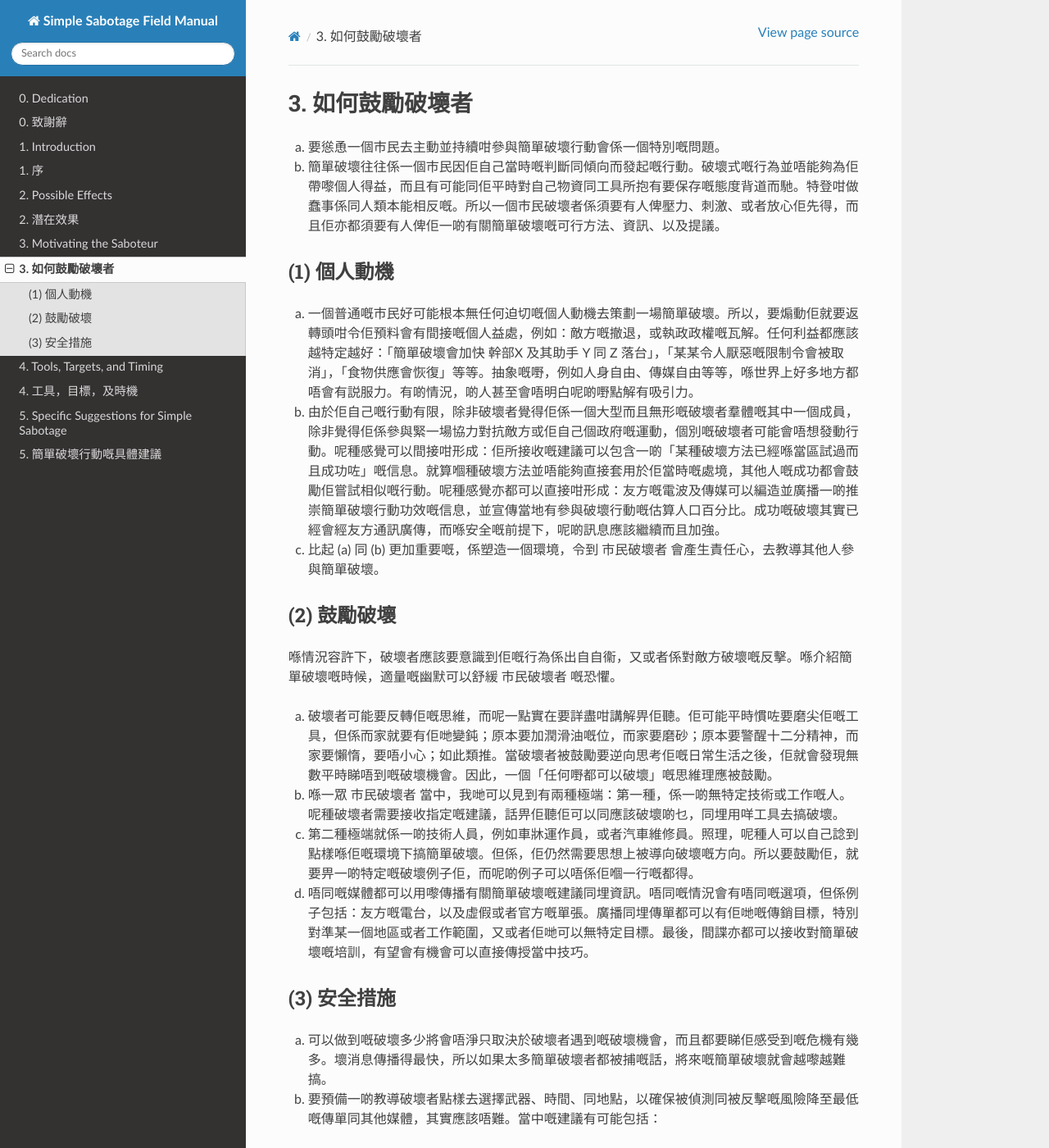
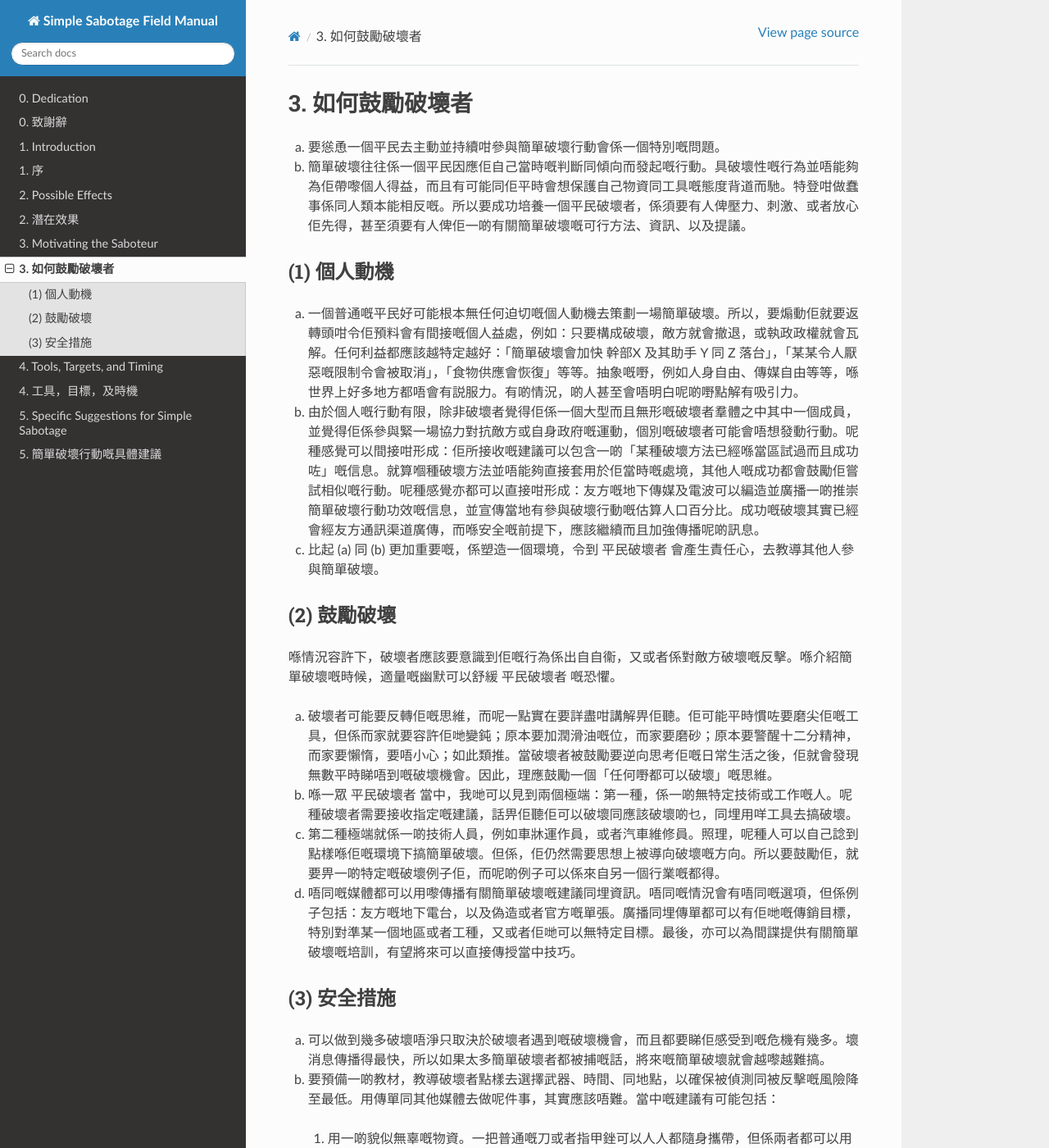
Before and after one commit to davidleehk/SimpleSabotageFieldManual-HK, a Sphinx documentation site: the page built from docs/source/3.MotivatingTheSaboteur.zh-hk.rst, in a window 1280 px wide and 1400 px high. Shown: the whole window at 82% size. Built offline with Sphinx 7.4.7 and the Read the Docs theme 2.0.0, drawn with Linux system fonts in a browser that asks for light colours; some of the changed text lies outside the part shown.

Commit message:
Fine-tune translation

```diff
--- a/docs/source/0.Dedication.zh-hk.rst
+++ b/docs/source/0.Dedication.zh-hk.rst
@@ -7,7 +7,7 @@
 
 1944年1月17號
 
-呢本 《簡單破壞行動戰地手冊》 （戰略情報局，臨時）乃係為教學而出版，並會被戰略情報局採用為對呢個題目嘅基本戰略。
+呢本 《簡單破壞行動戰地手冊》 （戰略情報局，臨時）乃係為所有有關人士嘅參考及指導而出版。情報局會將有關方面嘅培訓建基於呢本書嘅基本教義之上。
 
 本手冊嘅內容應被小心管制，以免落入未受批准嘅人嘅手中。
 
--- a/docs/source/2.PossibleEffects.zh-hk.rst
+++ b/docs/source/2.PossibleEffects.zh-hk.rst
@@ -1,6 +1,6 @@
 2. 潛在效果
 ===================
 
-a. 簡單破壞行動已經喺歐洲不斷發生緊。我哋應該令到佢哋更加有效率，降低佢哋被偵測嘅機會，並提升佢哋嘅發生次數。當由數千個市民破壞者同時發動，簡單嘅破壞行動可以係對敵方嘅一個有效武器。鎅車胎、漏汽油、縱火、鬧交、扮蠢、引致短路、同埋磨損機械零件等等行動，會損耗物資、人力、及時間。當呢啲嘢係廣泛咁發生嘅時候，簡單破壞行動將會係敵方軍事上嘅一個恆常而且明顯嘅阻撓。
+a. 簡單破壞行動已經喺歐洲不斷發生緊。我哋應該令到佢哋更加有效率咁發生，並降低破壞者被偵測嘅機會，提升佢哋嘅發生次數。當由數千個平民破壞者同時發動，簡單嘅破壞行動可以係對敵方嘅一個有效武器。鎅車胎、漏汽油、縱火、鬧交、扮蠢、引致短路、同埋磨損機械零件等等行動，會損耗物資、人力、及時間。當呢啲嘢係廣泛咁發生嘅時候，簡單破壞行動將會係敵方軍事上嘅一個恆常而且明顯嘅阻撓。
 
-b. 簡單嘅破壞行動亦有可能會有一個次要效果，其價值同主要效果相等。當簡單破壞行動成為日常，敵方嘅行政以及警隊就會士氣低落。而且，成功嘅簡單破壞有可能會鼓勵個別嘅市民破壞者連羣結隊，並策劃更大型嘅破壞行動。最後，當敵方境內嘅本地人參與呢啲簡單破壞行動嘅時候，佢哋就有可能會主動咁同聯合國嘅戰線連成一隊，當盟軍入侵嘅時候，佢哋將會有預備咁去伸出援手。
+b. 簡單嘅破壞行動亦有可能會有一個次要效果，其價值同主要效果相等。當簡單破壞行動成為日常，敵方嘅行政以及警隊就會士氣低落。而且，成功嘅簡單破壞有可能會鼓勵個別平民破壞者連羣結隊，聯手策劃更大型嘅破壞行動。最後，當敵方境內嘅本地人參與呢啲簡單破壞行動嘅時候，佢哋就有可能會主動咁同聯合國嘅戰線連成一隊，當盟軍入侵嘅時候，佢哋將會有預備咁去伸出援手。
--- a/docs/source/3.MotivatingTheSaboteur.zh-hk.rst
+++ b/docs/source/3.MotivatingTheSaboteur.zh-hk.rst
@@ -1,43 +1,43 @@
 3. 如何鼓勵破壞者
 ==========================
 
-a. 要慫恿一個市民去主動並持續咁參與簡單破壞行動會係一個特別嘅問題。
+a. 要慫恿一個平民去主動並持續咁參與簡單破壞行動會係一個特別嘅問題。
 
-b. 簡單破壞往往係一個市民因佢自己當時嘅判斷同傾向而發起嘅行動。破壞式嘅行為並唔能夠為佢帶嚟個人得益，而且有可能同佢平時對自己物資同工具所抱有要保存嘅態度背道而馳。特登咁做蠢事係同人類本能相反嘅。所以一個市民破壞者係須要有人俾壓力、刺激、或者放心佢先得，而且佢亦都須要有人俾佢一啲有關簡單破壞嘅可行方法、資訊、以及提議。
+b. 簡單破壞往往係一個平民因應佢自己當時嘅判斷同傾向而發起嘅行動。具破壞性嘅行為並唔能夠為佢帶嚟個人得益，而且有可能同佢平時會想保護自己物資同工具嘅態度背道而馳。特登咁做蠢事係同人類本能相反嘅。所以要成功培養一個平民破壞者，係須要有人俾壓力、刺激、或者放心佢先得，甚至須要有人俾佢一啲有關簡單破壞嘅可行方法、資訊、以及提議。
 
 (1) 個人動機
 --------------------
 
-(a) 一個普通嘅市民好可能根本無任何迫切嘅個人動機去策劃一場簡單破壞。所以，要煽動佢就要返轉頭咁令佢預料會有間接嘅個人益處，例如：敵方嘅撤退，或執政政權嘅瓦解。任何利益都應該越特定越好：「簡單破壞會加快 幹部X 及其助手 Y 同 Z 落台」，「某某令人厭惡嘅限制令會被取消」，「食物供應會恢復」等等。抽象嘅嘢，例如人身自由、傳媒自由等等，喺世界上好多地方都唔會有説服力。有啲情況，啲人甚至會唔明白呢啲嘢點解有吸引力。
+(a) 一個普通嘅平民好可能根本無任何迫切嘅個人動機去策劃一場簡單破壞。所以，要煽動佢就要返轉頭咁令佢預料會有間接嘅個人益處，例如：只要構成破壞，敵方就會撤退，或執政政權就會瓦解。任何利益都應該越特定越好：「簡單破壞會加快 幹部X 及其助手 Y 同 Z 落台」，「某某令人厭惡嘅限制令會被取消」，「食物供應會恢復」等等。抽象嘅嘢，例如人身自由、傳媒自由等等，喺世界上好多地方都唔會有説服力。有啲情況，啲人甚至會唔明白呢啲嘢點解有吸引力。
 
-(b) 由於佢自己嘅行動有限，除非破壞者覺得佢係一個大型而且無形嘅破壞者羣體嘅其中一個成員，除非覺得佢係參與緊一場協力對抗敵方或佢自己個政府嘅運動，個別嘅破壞者可能會唔想發動行動。呢種感覺可以間接咁形成：佢所接收嘅建議可以包含一啲「某種破壞方法已經喺當區試過而且成功咗」嘅信息。就算嗰種破壞方法並唔能夠直接套用於佢當時嘅處境，其他人嘅成功都會鼓勵佢嘗試相似嘅行動。呢種感覺亦都可以直接咁形成：友方嘅電波及傳媒可以編造並廣播一啲推崇簡單破壞行動功效嘅信息，並宣傳當地有參與破壞行動嘅估算人口百分比。成功嘅破壞其實已經會經友方通訊廣傳，而喺安全嘅前提下，呢啲訊息應該繼續而且加強。
+(b) 由於個人嘅行動有限，除非破壞者覺得佢係一個大型而且無形嘅破壞者羣體之中其中一個成員，並覺得佢係參與緊一場協力對抗敵方或自身政府嘅運動，個別嘅破壞者可能會唔想發動行動。呢種感覺可以間接咁形成：佢所接收嘅建議可以包含一啲「某種破壞方法已經喺當區試過而且成功咗」嘅信息。就算嗰種破壞方法並唔能夠直接套用於佢當時嘅處境，其他人嘅成功都會鼓勵佢嘗試相似嘅行動。呢種感覺亦都可以直接咁形成：友方嘅地下傳媒及電波可以編造並廣播一啲推崇簡單破壞行動功效嘅信息，並宣傳當地有參與破壞行動嘅估算人口百分比。成功嘅破壞其實已經會經友方通訊渠道廣傳，而喺安全嘅前提下，應該繼續而且加強傳播呢啲訊息。
 
-(c) 比起 (a) 同 (b) 更加重要嘅，係塑造一個環境，令到 市民破壞者 會產生責任心，去教導其他人參與簡單破壞。
+(c) 比起 (a) 同 (b) 更加重要嘅，係塑造一個環境，令到 平民破壞者 會產生責任心，去教導其他人參與簡單破壞。
 
 (2) 鼓勵破壞
 -------------------------------
 
-喺情況容許下，破壞者應該要意識到佢嘅行為係出自自衞，又或者係對敵方破壞嘅反擊。喺介紹簡單破壞嘅時候，適量嘅幽默可以舒緩 市民破壞者 嘅恐懼。
+喺情況容許下，破壞者應該要意識到佢嘅行為係出自自衞，又或者係對敵方破壞嘅反擊。喺介紹簡單破壞嘅時候，適量嘅幽默可以舒緩 平民破壞者 嘅恐懼。
 
-(a) 破壞者可能要反轉佢嘅思維，而呢一點實在要詳盡咁講解畀佢聽。佢可能平時慣咗要磨尖佢嘅工具，但係而家就要有佢哋變鈍；原本要加潤滑油嘅位，而家要磨砂；原本要警醒十二分精神，而家要懶惰，要唔小心；如此類推。當破壞者被鼓勵要逆向思考佢嘅日常生活之後，佢就會發現無數平時睇唔到嘅破壞機會。因此，一個「任何嘢都可以破壞」嘅思維理應被鼓勵。
+(a) 破壞者可能要反轉佢嘅思維，而呢一點實在要詳盡咁講解畀佢聽。佢可能平時慣咗要磨尖佢嘅工具，但係而家就要容許佢哋變鈍；原本要加潤滑油嘅位，而家要磨砂；原本要警醒十二分精神，而家要懶惰，要唔小心；如此類推。當破壞者被鼓勵要逆向思考佢嘅日常生活之後，佢就會發現無數平時睇唔到嘅破壞機會。因此，理應鼓勵一個「任何嘢都可以破壞」嘅思維。
 
-(b) 喺一眾 市民破壞者 當中，我哋可以見到有兩種極端：第一種，係一啲無特定技術或工作嘅人。呢種破壞者需要接收指定嘅建議，話畀佢聽佢可以同應該破壞啲乜，同埋用咩工具去搞破壞。
+(b) 喺一眾 平民破壞者 當中，我哋可以見到兩個極端：第一種，係一啲無特定技術或工作嘅人。呢種破壞者需要接收指定嘅建議，話畀佢聽佢可以破壞同應該破壞啲乜，同埋用咩工具去搞破壞。
 
-(c) 第二種極端就係一啲技術人員，例如車牀運作員，或者汽車維修員。照理，呢種人可以自己諗到點樣喺佢嘅環境下搞簡單破壞。但係，佢仍然需要思想上被導向破壞嘅方向。所以要鼓勵佢，就要畀一啲特定嘅破壞例子佢，而呢啲例子可以唔係佢嗰一行嘅都得。
+(c) 第二種極端就係一啲技術人員，例如車牀運作員，或者汽車維修員。照理，呢種人可以自己諗到點樣喺佢嘅環境下搞簡單破壞。但係，佢仍然需要思想上被導向破壞嘅方向。所以要鼓勵佢，就要畀一啲特定嘅破壞例子佢，而呢啲例子可以係來自另一個行業嘅都得。
 
-(d) 唔同嘅媒體都可以用嚟傳播有關簡單破壞嘅建議同埋資訊。唔同嘅情況會有唔同嘅選項，但係例子包括：友方嘅電台，以及虛假或者官方嘅單張。廣播同埋傳單都可以有佢哋嘅傳銷目標，特別對準某一個地區或者工作範圍，又或者佢哋可以無特定目標。最後，間諜亦都可以接收對簡單破壞嘅培訓，有望會有機會可以直接傳授當中技巧。
+(d) 唔同嘅媒體都可以用嚟傳播有關簡單破壞嘅建議同埋資訊。唔同嘅情況會有唔同嘅選項，但係例子包括：友方嘅地下電台，以及偽造或者官方嘅單張。廣播同埋傳單都可以有佢哋嘅傳銷目標，特別對準某一個地區或者工種，又或者佢哋可以無特定目標。最後，亦可以為間諜提供有關簡單破壞嘅培訓，有望將來可以直接傳授當中技巧。
 
 (3) 安全措施
 -------------------
 
-(a) 可以做到嘅破壞多少將會唔淨只取決於破壞者遇到嘅破壞機會，而且都要睇佢感受到嘅危機有幾多。壞消息傳播得最快，所以如果太多簡單破壞者都被捕嘅話，將來嘅簡單破壞就會越嚟越難搞。
+(a) 可以做到幾多破壞唔淨只取決於破壞者遇到嘅破壞機會，而且都要睇佢感受到嘅危機有幾多。壞消息傳播得最快，所以如果太多簡單破壞者都被捕嘅話，將來嘅簡單破壞就會越嚟越難搞。
 
-(b) 要預備一啲教導破壞者點樣去選擇武器、時間、同地點，以確保被偵測同被反擊嘅風險降至最低嘅傳單同其他媒體，其實應該唔難。當中嘅建議有可能包括：
+(b) 要預備一啲教材，教導破壞者點樣去選擇武器、時間、同地點，以確保被偵測同被反擊嘅風險降至最低。用傳單同其他媒體去做呢件事，其實應該唔難。當中嘅建議有可能包括：
 
-  (1) 用一啲貌似無辜嘅物資。一把普通嘅刀或者指甲銼可以人人都攜帶得，但係兩者都可以用嚟達致破壞。火柴、石春、頭髮、食鹽、指甲等等具破壞性嘅工具都可以毫無嫌疑地喺你嘅身上或家中出現。如果你係做某一行，你甚至可以輕易攜帶及存放士巴拿、錘仔、砂紙等等嘅工具。
+  (1) 用一啲貌似無辜嘅物資。一把普通嘅刀或者指甲銼可以人人都隨身攜帶，但係兩者都可以用嚟達致破壞。火柴、石春、頭髮、食鹽、指甲等等具破壞性嘅工具都可以毫無嫌疑地喺你嘅身上或家中出現。如果你係做某一啲行業，你甚至可以輕易攜帶及存放士巴拿、錘仔、砂紙等等嘅工具。
 
-  (2) 儘可能發動一啲人人都有機會做嘅破壞。例如，如果你喺工廠搞到個中心火警跳掣，基本上人人都有可能係罪魁禍首。晚間喺街上嘅破壞行動，例如對停泊嘅軍事汽車落手，會係另一種難以偵測嘅破壞。
+  (2) 儘可能發動一啲人人都有機會做嘅破壞。例如：如果你喺工廠搞到個中央火警警報跳掣，基本上人人都有可能係罪魁禍首。晚間喺街上嘅破壞行動，例如對停泊嘅軍事汽車落手，會係另一種難以偵測嘅破壞。
 
   (3) 只要你唔係成日都咁做，而且只要你有藉口，唔好驚去做一啲有可能會被直接責怪嘅破壞。例子：你唔小心將個士巴拿跌坐落去個電路到，係因為噚晚你俾空襲警報搞到冇覺好瞓，所以今朝返工仲係半睡狀態。表示歉意嘅時候，謹記要有幾多畀幾多。好多時，只要你扮蠢，扮無知，扮過份審慎，扮驚會被嫌疑係搞破壞，或者扮因為食唔夠嘢而虛弱遲鈍，就可以「甩骨」。
 
-  (4) 當你完成一單簡單破壞之後，一定要抵抗留低睇後果嘅誘惑。你越係徘徊，你嘅嫌疑就會越高。當然，喺某啲情況下，你嘅離開可能會引起更加大嘅嫌疑。如果你係喺工作期間發動破壞，咁你就當然應該繼續留守喺工作崗位。
+  (4) 當你完成一單簡單破壞之後，一定要抵抗留低睇結果嘅誘惑。你越係徘徊，你嘅嫌疑就會越高。當然，喺某啲情況下，你嘅離開可能會引起更加大嘅嫌疑。如果你係喺工作期間發動破壞，咁你就當然應該繼續留守喺工作崗位，扮無事發生。
--- a/docs/source/5.SpecificSuggestions.zh-hk.rst
+++ b/docs/source/5.SpecificSuggestions.zh-hk.rst
@@ -363,7 +363,7 @@ b. 以下係一系列嘅實質例子，例子以行動目標分類。以下列
 
   (1) 電台工作人員可以喺有人講一啲敵方嘅政治宣傳或者指示嘅時候，頗輕易咁過調製（overmodulate）信號，令到人聲變得好似成口都係珍珠，隔著棉被講嘢咁濛濛查查。
 
-  (2) 喺大廈內嘅屋企，你可以干擾敵方想所有市民都聽嘅無線電廣播。拎一盞電燈，打開插頭，將電線橫跨觸頭咁接駁（兩頭插頭要橫跨兩個觸頭，四頭插頭要橫跨三個觸頭），再周圍去將電燈插入每個你揾到嘅插蘇。每次你駁入一條新嘅電路，你就會燒一條灰士，令到同一條灰士嘅收音機停止運作。
+  (2) 喺大廈內嘅屋企，你可以干擾敵方想所有平民都聽嘅無線電廣播。拎一盞電燈，打開插頭，將電線橫跨觸頭咁接駁（兩頭插頭要橫跨兩個觸頭，四頭插頭要橫跨三個觸頭），再周圍去將電燈插入每個你揾到嘅插蘇。每次你駁入一條新嘅電路，你就會燒一條灰士，令到同一條灰士嘅收音機停止運作。
 
   (3) 破壞任何電器嘅絕緣通常都會構成對鄰居嘅無線電干擾，尤其係大型發電機、霓虹燈、光管、X光機、以及電線會產生嘅干擾尤其嚴重。如果工人能夠喺敵方機場附近破壞一條架空電纜嘅絕緣，咁就會令到地對空嘅無線電通訊變得幾乎冇可能。
 
```
Also changed, not shown: docs/source/1.Introduction.zh-hk.rst (+4 -4 lines), docs/source/4.ToolsTargetsTiming.zh-hk.rst (+5 -5 lines).
